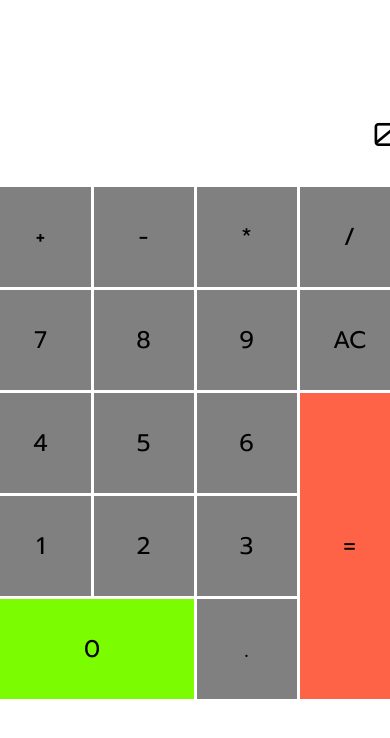
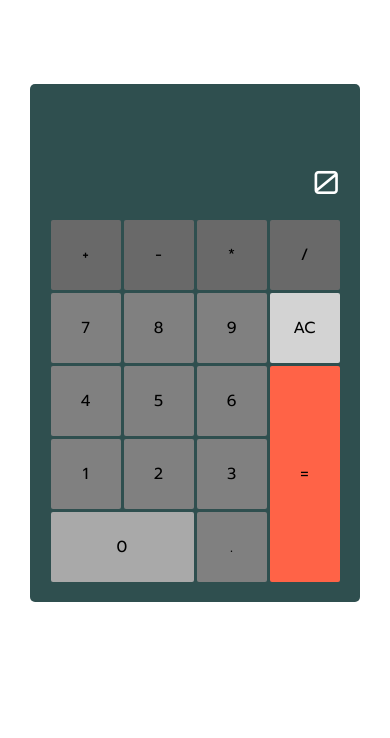
Before and after one commit to chrisbakeraugie/js-calc, a React (Create React App) app: page / in a window 390 px wide. Shown: the top 738 px of the page. Built offline with nearby package versions, Linux system fonts and the light colour scheme.

Commit message:
Completed basic styling

```diff
--- a/src/components/Calculator.js
+++ b/src/components/Calculator.js
@@ -1,6 +1,7 @@
 import React from 'react';
-import NumberButton from './NumberButton'
-import Display from './Display'
+import NumberButton from './InputButton';
+import Display from './Display';
+import FormulaDisplay from './FormulaDisplay';
 import '../index.css';
 
 
@@ -18,11 +19,9 @@ class Calculator extends React.Component {
         this.getLastInput = this.getLastInput.bind(this);
         this.handleNumberPressed = this.handleNumberPressed.bind(this);
         this.updateDisplay = this.updateDisplay.bind(this);
-
         this.handleOperation = this.handleOperation.bind(this);
         this.handleClear = this.handleClear.bind(this);
         this.handleSolve = this.handleSolve.bind(this);
-
         this.checkDuplicateDecimals = this.checkDuplicateDecimals.bind(this)
     }
 
@@ -37,7 +36,7 @@ class Calculator extends React.Component {
 
         let value = event.target.value;
         let formArr = this.state.formula
-        if(value === "." && this.checkDuplicateDecimals() === true){
+        if (value === "." && this.checkDuplicateDecimals() === true) {
             return;
         }
         // eslint-disable-next-line
@@ -94,7 +93,7 @@ class Calculator extends React.Component {
     checkDuplicateDecimals() {
         let arr = this.currentInput.split('');
         for (let i = 0; i < arr.length; i++) {
-            if(arr[i] === "."){
+            if (arr[i] === ".") {
                 return true;
             }
         }
@@ -115,8 +114,8 @@ class Calculator extends React.Component {
             array.push(value);
             this.currentInput = array.join('')
             // eslint-disable-next-line
-            if(/\-$/g.test(this.currentInput)){
-                this.currentInput = array[array.length -2] + array[array.length - 1] + "";
+            if (/\-$/g.test(this.currentInput)) {
+                this.currentInput = array[array.length - 2] + array[array.length - 1] + "";
             } else {
                 this.currentInput = value;
             }
@@ -150,8 +149,12 @@ class Calculator extends React.Component {
 
     render() {
         return (
+            <div className="container">
+
                 <div className="calculator">
+                    <FormulaDisplay id="formula-display" value={this.state.formula.join("") + this.currentInput} />
                     <Display id="display" value={this.state.display} />
+
 
                     <NumberButton id="one" value="1" onClick={this.handleNumberPressed} />
                     <NumberButton id="two" value="2" onClick={this.handleNumberPressed} />
@@ -181,7 +184,7 @@ class Calculator extends React.Component {
                     <NumberButton id="equals" value="=" onClick={this.handleSolve} />
 
 
-
+                </div>
             </div>
         )
     }
--- /dev/null
+++ b/src/components/FormulaDisplay.js
@@ -0,0 +1,14 @@
+import React from 'react';
+
+
+const FormulaDisplay = (props) => {
+
+    return (
+        <div id={props.id}>
+            {props.value}
+
+        </div>
+    )
+}
+
+export default FormulaDisplay;
--- a/src/components/NumberButton.js
+++ b/src/components/InputButton.js
@@ -3,11 +3,6 @@ import React from 'react';
 
 const NumberButton = (props) => {
     return (
-        // <div id={props.id} className="button-div">
-        //     <button className="button"  onClick={props.onClick} value={props.value}>
-        //     {props.value}
-        //     </button>
-        // </div>
         <button className="button" id={props.id} onClick={props.onClick} value={props.value}>
             {props.value}
         </button>
--- a/src/index.css
+++ b/src/index.css
@@ -1,133 +1,194 @@
-:root{
-    --center-text:100px;
+:root {
+    --center-text: 100px;
+    --center-text-media: 70px;
 }
 
-*{
+* {
     font-family: 'Prompt', sans-serif;
     font-size: x-large;
 }
 
-html{
-    margin:0;
-    padding:0;
+html {
+    margin: 0;
+    padding: 0;
 }
 
-.button{
-   position: relative;
-   border: none;
-   height: 100px;
-   width: 100px;
-   background: gray;
+.button {
+    position: relative;
+    border: none;
+    height: 100px;
+    width: 100px;
+    background: gray;
+    border-radius: 2px;
 }
 
+.button:hover {
+    border: 1px solid black;
+    background-color: darkgrey;
+}
 
+.button:focus {
+    outline: none;
+}
 
-/* #button-div:hover{
-    border: 1px solid black;
-} */
+.container {
+    margin: auto;
+    padding-bottom: 20px;
+    max-width: 450px;
+    background-color: darkslategrey;
+    border-radius: 5px;
+}
 
 .calculator {
     margin-top: 10vh;
     display: grid;
-    grid-template-columns: repeat(4, 100px);
-    grid-template-rows: repeat(6, var(--center-text));
+    /* grid-template-columns: repeat(4, 100px); */
+    grid-template-columns: 100px 100px 100px 100px;
+    /* grid-template-rows: repeat(7, var(--center-text)); */
+    grid-template-rows: 50px var(--center-text) var(--center-text) var(--center-text) var(--center-text) var(--center-text) var(--center-text);
     grid-column-gap: 3px;
     grid-row-gap: 3px;
     justify-content: center;
     text-align: center;
     line-height: var(--center-text);
-
 }
 
-#decimal{
-    grid-area: 6 / 3 / 7 / 4;
 
+#decimal {
+    grid-area: 7 / 3 / 8 / 4;
 }
 
 #zero {
-    grid-area: 6 / 1 / 7 / 3;
-    width:203px;
-    background-color: lawngreen;
+    grid-area: 7 / 1 / 8 / 3;
+    width: 203px;
+    background-color: darkgrey;
 }
 
 #one {
+    grid-area: 6 / 1 / 7 / 2;
+}
+
+#two {
+    grid-area: 6 / 2 / 7 / 3;
+}
+
+#three {
+    grid-area: 6 / 3 / 7 / 4;
+}
+
+#four {
     grid-area: 5 / 1 / 6 / 2;
 }
 
-#two {
+#five {
     grid-area: 5 / 2 / 6 / 3;
-
-
 }
 
-#three {
+#six {
     grid-area: 5 / 3 / 6 / 4;
-
 }
 
-#four {
+#seven {
     grid-area: 4 / 1 / 5 / 2;
 }
 
-#five {
+#eight {
     grid-area: 4 / 2 / 5 / 3;
-
-}
-
-#six {
-    grid-area: 4 / 3 / 5 / 4;
-
-}
-
-#seven {
-    grid-area: 3 / 1 / 4 / 2;
-
-}
-
-#eight {
-    grid-area: 3 / 2 / 4 / 3;
-
 }
 
 #nine {
-    grid-area: 3 / 3 / 4 / 4;
-
+    grid-area: 4 / 3 / 5 / 4;
 }
 
-#plus {
-    grid-area: 2 / 1 / 3 / 2;
-
+#add {
+    grid-area: 3 / 1 / 4 / 2;
+    background-color: dimgray;
 }
 
-#minus {
-    grid-area: 2 / 2 / 3 / 3;
-
+#subtract {
+    grid-area: 3 / 2 / 4 / 3;
+    background-color: dimgray;
 }
 
 #multiply {
-    grid-area: 2 / 3 / 3 / 4;
-
+    grid-area: 3 / 3 / 4 / 4;
+    background-color: dimgray;
 }
 
 #divide {
-    grid-area: 2 / 4 / 3 / 5;
-
+    grid-area: 3 / 4 / 4 / 5;
+    background-color: dimgray;
 }
 
 #clear {
-    grid-area: 3 / 4 / 4 / 5;
+    grid-area: 4 / 4 / 5 / 5;
+    background-color: lightgray;
+}
 
-}
 #equals {
-    grid-area: 4 / 4 / 7 / 5;
+    grid-area: 5 / 4 / 8 / 5;
     background-color: tomato;
     line-height: 300px;
     height: 306px;
 }
 
+
 #display {
+    grid-area: 2 / 1 / 3 / 5;
+    text-align: right;
+    font-size: xx-large;
+    font-family: 'Orbitron', sans-serif;
+    color: white;
+}
+
+#formula-display {
     grid-area: 1 / 1 / 2 / 5;
     text-align: right;
-    font-size: xx-large;
-    font-family: 'Orbitron', sans-serif;;
+    font-size: small;
+    font-family: 'Orbitron', sans-serif;
+    color: white;
 }
+
+
+@media only screen and (max-width: 450px) {
+    * {
+        font-family: 'Prompt', sans-serif;
+        font-size: medium;
+    }
+
+    .container{
+        max-width: 330px;
+    }
+    .button {
+        position: relative;
+        border: none;
+        height: 70px;
+        width: 70px;
+        background: gray;
+    }
+
+    .calculator {
+        margin-top: 10vh;
+        display: grid;
+        /* grid-template-columns: repeat(4, 100px); */
+        grid-template-columns: 70px 70px 70px 70px;
+        /* grid-template-rows: repeat(7, var(--center-text)); */
+        grid-template-rows: 60px var(--center-text-media) var(--center-text-media)var(--center-text-media)var(--center-text-media)var(--center-text-media)var(--center-text-media);
+        grid-column-gap: 3px;
+        grid-row-gap: 3px;
+        justify-content: center;
+        text-align: center;
+        line-height: var(--center-text-media);
+    }
+
+    #equals {
+        line-height: 150px;
+        height: 216px;
+    }
+
+    #zero {
+        grid-area: 7 / 1 / 8 / 3;
+        width: 143px;
+        background-color: darkgrey;
+    }
+}
```
Lines whose indentation alone changed are shown as unchanged.
